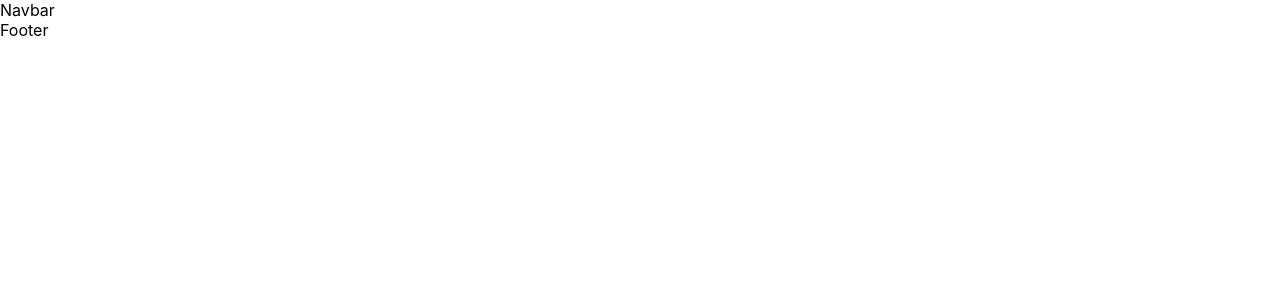
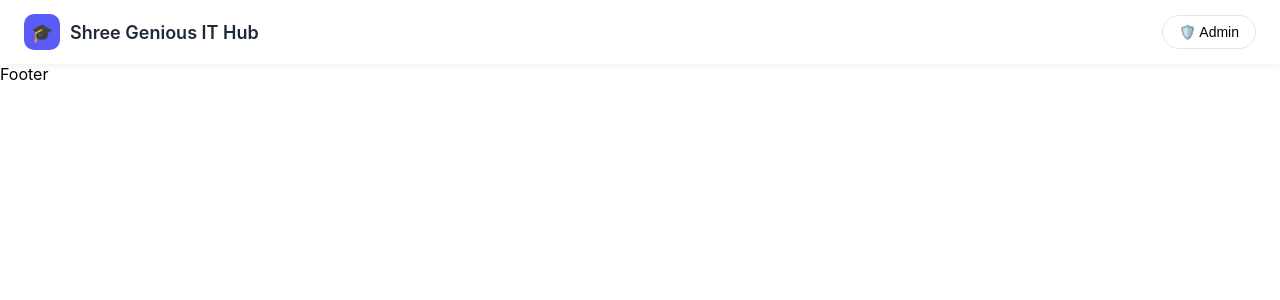
Before and after one commit to Ashish-kolhe/ExamModule, a React (Create React App) app: page / in a window 1280 px wide. Shown: the top 300 px of the page. Built offline with nearby package versions, Linux system fonts and the light colour scheme.

Commit message:
Navbar Done

```diff
--- a/src/App.css
+++ b/src/App.css
@@ -75,3 +75,63 @@
   flex: 1;
   padding: 24px;
 }
+
+.navbar {
+  height: 64px;
+  width: 100%;
+  background-color: #ffffff;
+  display: flex;
+  align-items: center;
+  justify-content: space-between;
+  padding: 0 24px;
+  box-shadow: 0 2px 8px rgba(0, 0, 0, 0.06);
+}
+
+/* Left side */
+.navbar-left {
+  display: flex;
+  align-items: center;
+  gap: 10px;
+}
+
+.logo {
+  width: 36px;
+  height: 36px;
+  background-color: #5b5bf7;
+  color: white;
+  font-size: 18px;
+  border-radius: 10px;
+  display: flex;
+  align-items: center;
+  justify-content: center;
+}
+
+.brand-name {
+  font-size: 18px;
+  font-weight: 600;
+  color: #1f2937;
+}
+
+/* Right side */
+.navbar-right {
+  display: flex;
+  align-items: center;
+}
+
+.admin-btn {
+  border: 1.5px solid #e5e7eb;
+  background-color: #ffffff;
+  padding: 8px 16px;
+  border-radius: 20px;
+  font-size: 14px;
+  font-weight: 500;
+  cursor: pointer;
+  display: flex;
+  align-items: center;
+  gap: 6px;
+  transition: all 0.2s ease;
+}
+
+.admin-btn:hover {
+  background-color: #f3f4f6;
+}
--- a/src/user/components/Navbar.jsx
+++ b/src/user/components/Navbar.jsx
@@ -2,7 +2,24 @@ import React from 'react'
 
 const Navbar = () => {
   return (
-    <div>Navbar</div>
+    <div>
+      <nav className="navbar">
+      {/* Left Section */}
+      <div className="navbar-left">
+        <div className="logo">
+          🎓
+        </div>
+        <span className="brand-name">Shree Genious IT Hub</span>
+      </div>
+
+      {/* Right Section */}
+      <div className="navbar-right">
+        <button className="admin-btn">
+          🛡️ Admin
+        </button>
+      </div>
+    </nav>
+    </div>
   )
 }
 
```
